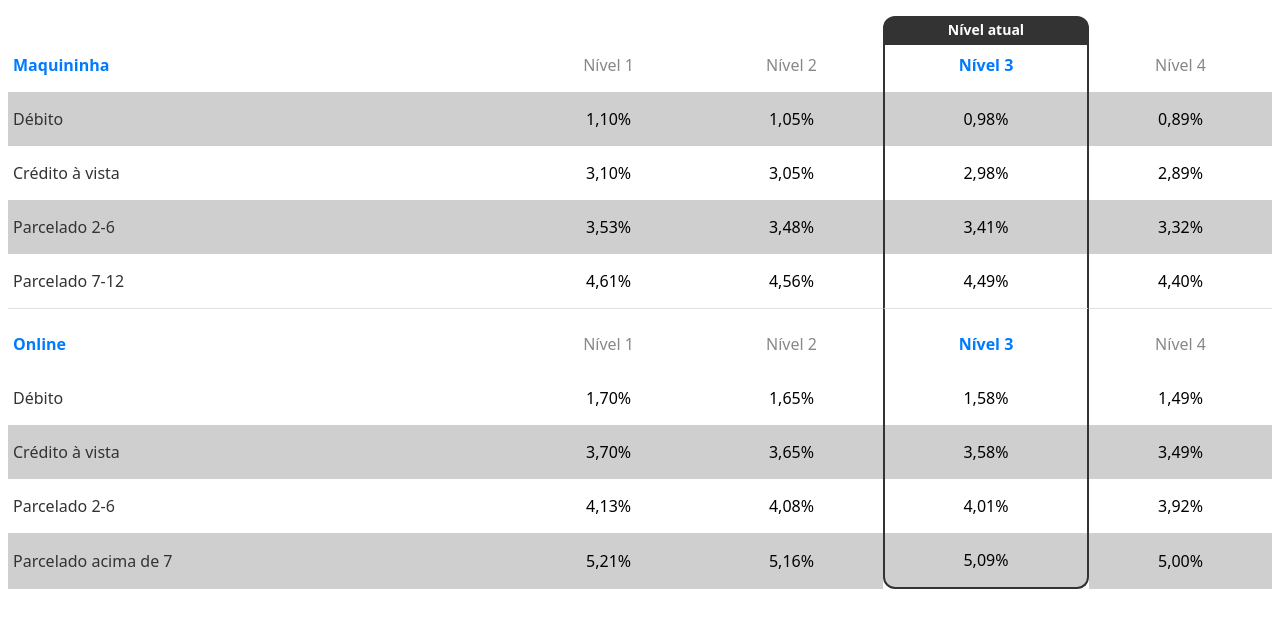
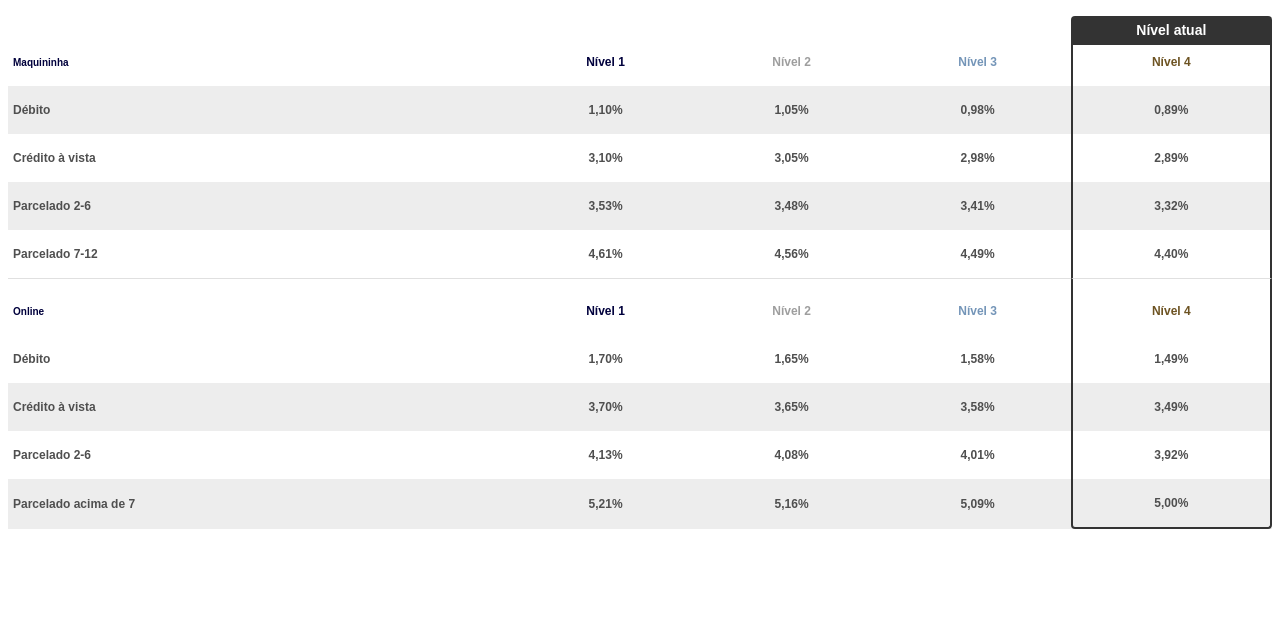
Before and after one commit to eng-ericksantos/eas-design-system, an Angular app: page /home in a window 1280 px wide. Shown: the top 628 px of the page. Built offline with nearby package versions, Linux system fonts and the light colour scheme.

Commit message:
finaliznado table

```diff
--- a/src/app/components/bandeiras-tabela/bandeiras-tabela.component.html
+++ b/src/app/components/bandeiras-tabela/bandeiras-tabela.component.html
@@ -11,13 +11,13 @@
           <th
             *ngFor="let level of displayedLevels; let i = index"
             class="rates-table__th rates-table__th--level"
-            [class.rates-table__cell--active-text]="(i + 1) === activeLevel"
-            [class.rates-table__cell--active-top]="(i + 1) === activeLevel && isFirstGroup"
-            [class.rates-table__cell--active-middle]="(i + 1) === activeLevel && !isFirstGroup"
+            [class.rates-table__cell--active-text]="(i + 1) === mockData.nivelAtual"
+            [class.rates-table__cell--active-top]="(i + 1) === mockData.nivelAtual && isFirstGroup"
+            [class.rates-table__cell--active-middle]="(i + 1) === mockData.nivelAtual && !isFirstGroup"
           >
 
             <span
-              *ngIf="(i + 1) === activeLevel && isFirstGroup"
+              *ngIf="(i + 1) === mockData.nivelAtual && isFirstGroup"
               class="rates-table__active-badge"
             >Nível atual</span>
             Nível {{ i + 1 }}
@@ -33,8 +33,8 @@
           <td
             *ngFor="let nivel of taxa.niveis; let j = index"
             class="rates-table__td rates-table__td--data-cell"
-            [class.rates-table__cell--active-middle]="(j + 1) === activeLevel && !(isLastGroup && isLastTaxa)"
-            [class.rates-table__cell--active-bottom]="(j + 1) === activeLevel && isLastGroup && isLastTaxa"
+            [class.rates-table__cell--active-middle]="(j + 1) === mockData.nivelAtual && !(isLastGroup && isLastTaxa)"
+            [class.rates-table__cell--active-bottom]="(j + 1) === mockData.nivelAtual && isLastGroup && isLastTaxa"
           >
             {{ nivel }}
           </td>
--- a/src/app/components/bandeiras-tabela/bandeiras-tabela.component.scss
+++ b/src/app/components/bandeiras-tabela/bandeiras-tabela.component.scss
@@ -1,29 +1,27 @@
-// BEM Block: .rates-table-container
 .rates-table-container {
   width: 100%;
   padding-top: 30px;
 }
 
-// BEM Block: .rates-table
 .rates-table {
   // --- Variáveis de Estilo ---
-  --text-primary: #333;
+  --text-primary: #4F4F4F;
   --text-secondary: #888;
-  --text-active: #007bff;
+  --text-active: #00003C;
   --outline-color: #333;
   --outline-width: 2px;
-  --outline-radius: 12px;
+  --outline-radius: 4px;
   --badge-bg: #333;
   --badge-color: #fff;
   --separator-color: #e0e0e0;
-  // CORREÇÃO: Cor do fundo da linha alterada
-  --row-highlight-bg: #cfcfcf;
+  --row-highlight-bg: #EDEDED;
 
   // --- Estilos Base ---
   width: 100%;
   border-collapse: separate;
   border-spacing: 0;
-  font-family: system-ui, -apple-system, sans-serif;
+  font-family: 'Montserrat', sans-serif;
+  background-color: var(--row-highlight-bg);
 
   // Espaçamento e linha divisória
   &__tr--subsequent-header>th {
@@ -34,7 +32,7 @@
     border-bottom: 1px solid var(--separator-color);
   }
 
-  // CORREÇÃO: Fundo cinza aplicado nas linhas PARES
+  // Fundo cinza aplicado nas linhas PARES
   &__tr--group-header>th,
   &__tr--data:nth-child(odd)>td {
     background-color: #fff;
@@ -51,16 +49,40 @@
   // Cabeçalhos
   &__th--group-title {
     color: var(--text-active);
-    font-weight: bold;
-    font-size: 16px;
+    font-weight: 600;
+    font-size: 10px;
     text-align: left;
   }
 
   &__th--level {
     color: var(--text-secondary);
-    font-weight: 500;
-    font-size: 16px;
     text-align: center;
+    font-weight: 600;
+    font-size: 12px;
+    line-height: 16px;
+    letter-spacing: 0;
+
+    // Cores específicas por nível
+    &:nth-child(2) {
+      color: #00003C;
+    }
+
+    // Nível 1
+    &:nth-child(3) {
+      color: #9E9E9E;
+    }
+
+    // Nível 2
+    &:nth-child(4) {
+      color: #7495B8;
+    }
+
+    // Nível 3
+    &:nth-child(5) {
+      color: #6D5322;
+    }
+
+    // Nível 4
   }
 
   &__th,
@@ -72,14 +94,21 @@
   // Células
   &__td--data-cell {
     text-align: center;
+    font-weight: 600;
+    font-size: 12px;
+    line-height: 16px;
+    color: var(--text-primary);
   }
 
   &__td--method-title {
     text-align: left;
+    font-weight: 600;
+    font-size: 12px;
+    line-height: 16px;
     color: var(--text-primary);
   }
 
-  // --- Estilos do Contorno e Badge ---
+  // Estilos do Contorno e Badge
   &__active-badge {
     position: absolute;
     top: -22px;
@@ -110,8 +139,8 @@
     z-index: 2;
   }
 
+  // Borda superior removida para conectar com o badge
   &__cell--active-top {
-    // CORREÇÃO: Borda superior removida para conectar com o badge
     border-left: var(--outline-width) solid var(--outline-color);
     border-right: var(--outline-width) solid var(--outline-color);
   }
@@ -134,7 +163,7 @@
     font-weight: bold;
   }
 
-  // --- Responsividade ---
+  // Responsividade
   @media (max-width: 380px) {
 
     &__th,
--- a/src/app/components/bandeiras-tabela/bandeiras-tabela.component.ts
+++ b/src/app/components/bandeiras-tabela/bandeiras-tabela.component.ts
@@ -10,11 +10,8 @@ import {
 })
 export class BandeirasTabelaComponent {
 
-  // AJUSTADO: O controle agora é feito com números de 1 a 4.
-  public activeLevel = 3;
-
-  // AJUSTADO: O mock data agora reflete o texto "Parcelado 7-12" do Figma.
   public mockData = {
+    nivelAtual: 4,
     nome: 'Mastercard',
     bandeira: 'mastercard',
     grupos: [
```
